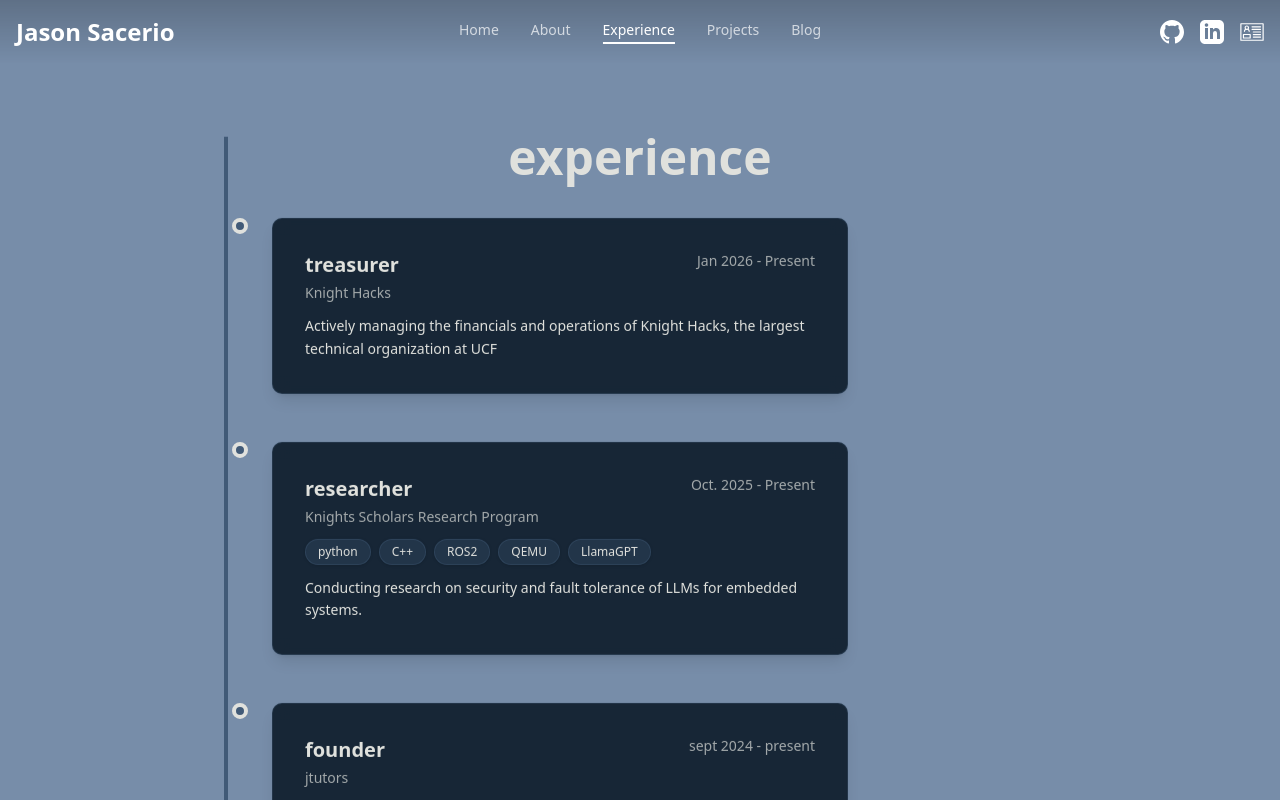
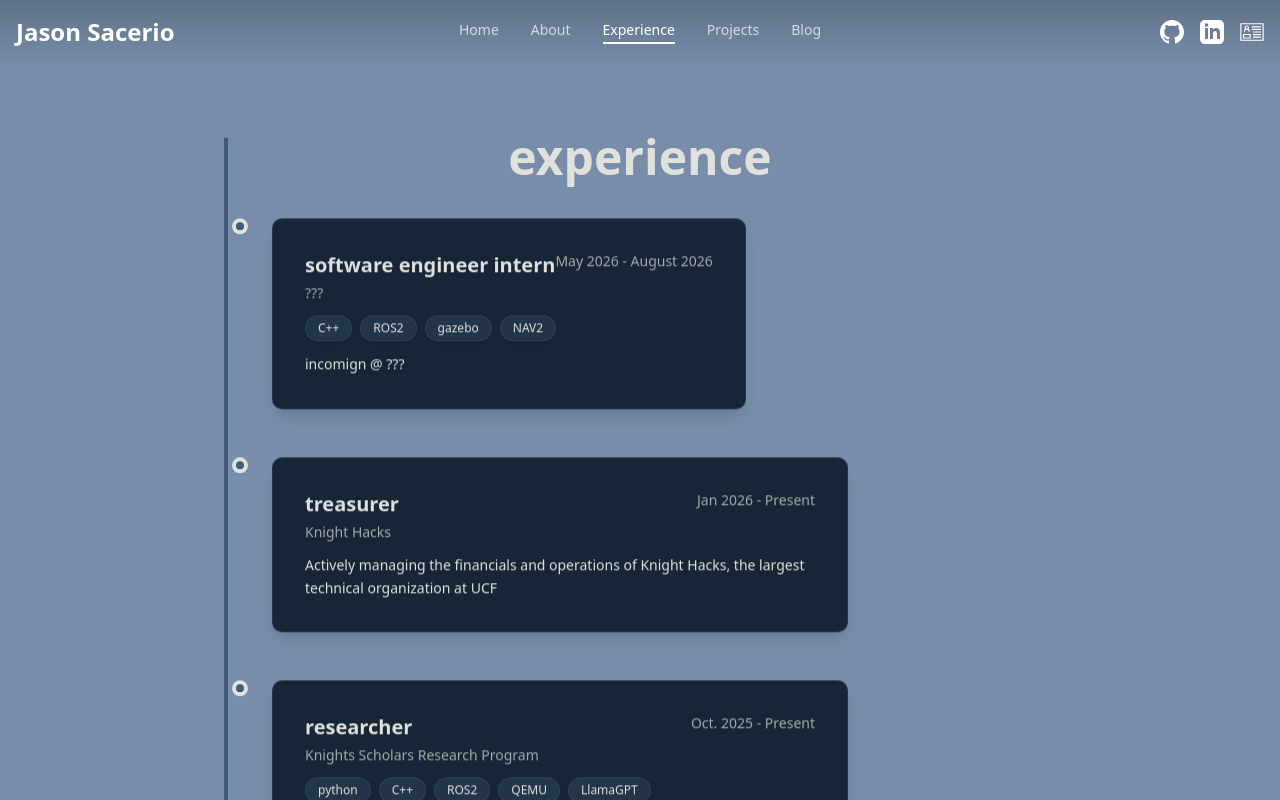
Before and after one commit to kwaiidev/portfoliov1, a Next.js app: page /experience in a window 1280 px wide. Shown: the top 800 px of the page. Built offline with nearby package versions, Linux system fonts and the light colour scheme.

Commit message:
incoming

```diff
--- a/app/experience/page.tsx
+++ b/app/experience/page.tsx
@@ -10,6 +10,14 @@ export default function Experience() {
           <Timeline
             title="experience"
           items={[
+            {
+              title: "software engineer intern",
+              subtitle: "???",
+              tech: ["C++", "ROS2", "gazebo", "NAV2"],
+              date: "May 2026 - August 2026",
+              description: "incomign @ ???",
+              expandedDescription: ["making drone talk to eachother "]
+            },
             {
               title: "treasurer",
               subtitle: "Knight Hacks",
```
